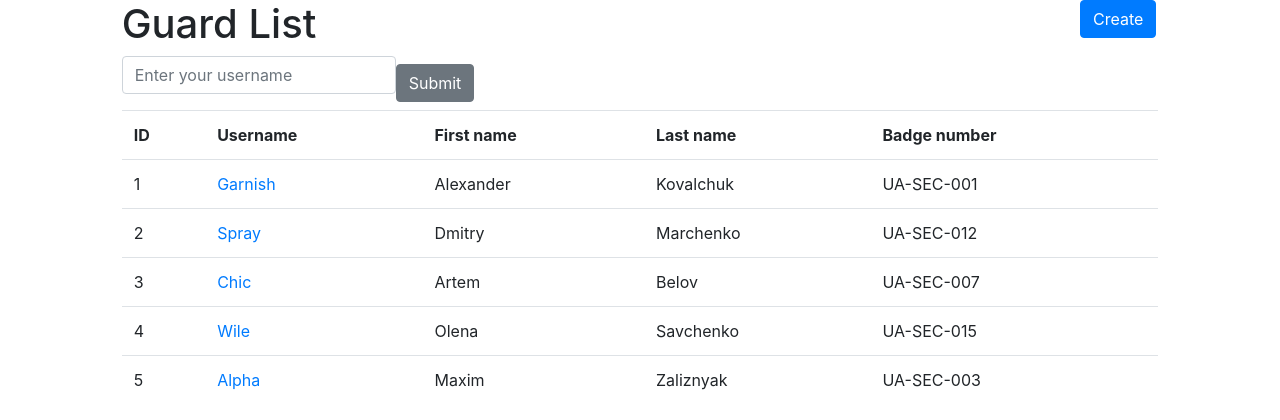
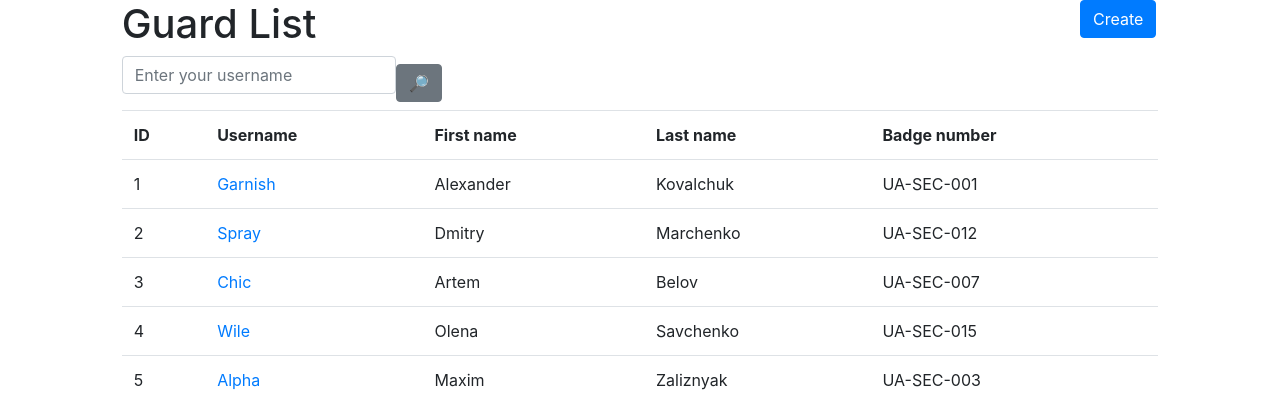
Before and after one commit to andrijbuluk-pixel/security-agency, a Django app: page /guard/ in a window 1280 px wide. Shown: the part 71-491 px from the top of the page. Run offline with Django 5.2, Linux system fonts and the light colour scheme; data comes from the database, SQL or seed files in the repository; some libraries are stand-ins or nearby versions.

Commit message:
The Guard List object has been aligned per cent

```diff
--- a/templates/security/guard_list.html
+++ b/templates/security/guard_list.html
@@ -3,16 +3,16 @@
 
 
 {% block content %}
-	<h1>
+	<h1 class="center">
 		Guard List
 		<a href="{% url 'security:guard-created' %}" class="btn btn-primary link-to-page">
 			Create
 		</a>
 	</h1>
 
-	<form method="get" action="" class="form-inline">
+	<form method="get" action="" class="form-inline center">
 		{{ search_form|crispy }}
-		<input type="submit" class="btn btn-secondary">
+		<input value="🔎" type="submit" class="btn btn-secondary">
 	</form>
 
 	{% if guard_list %}
```
